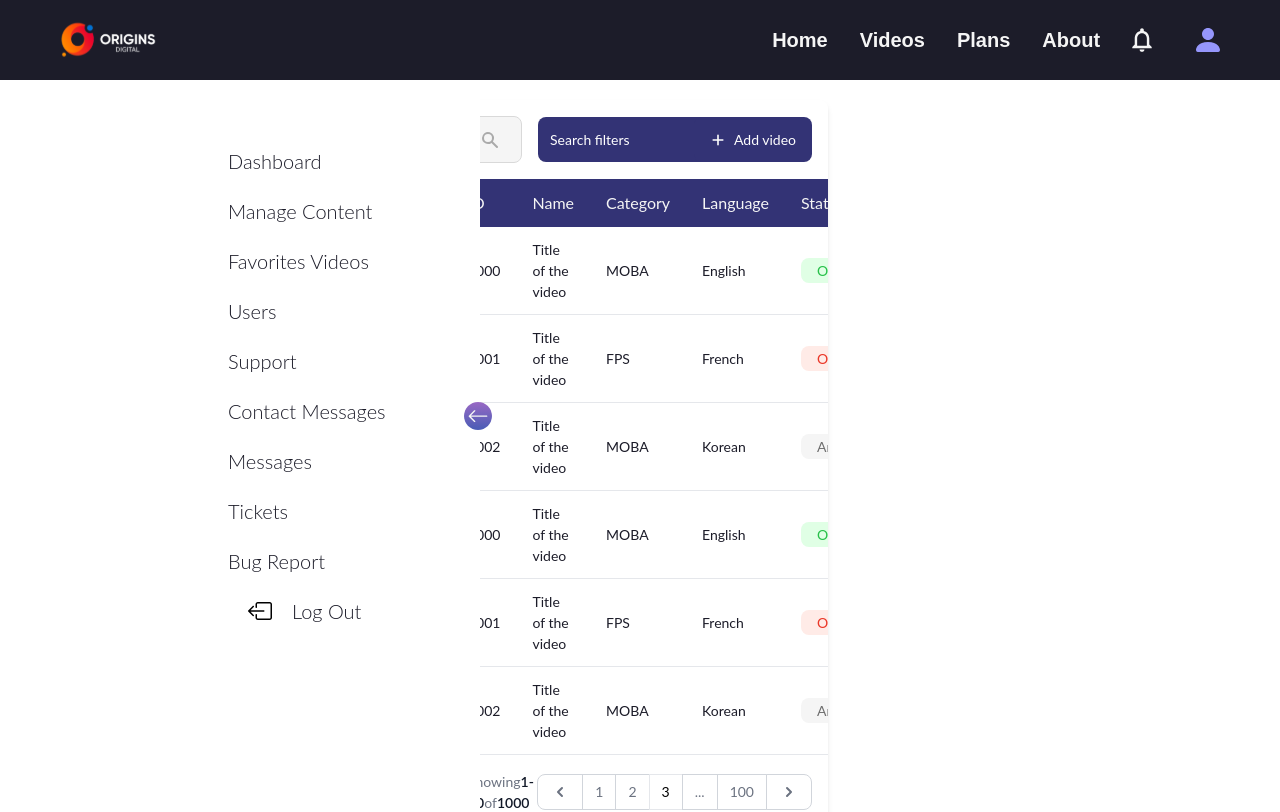
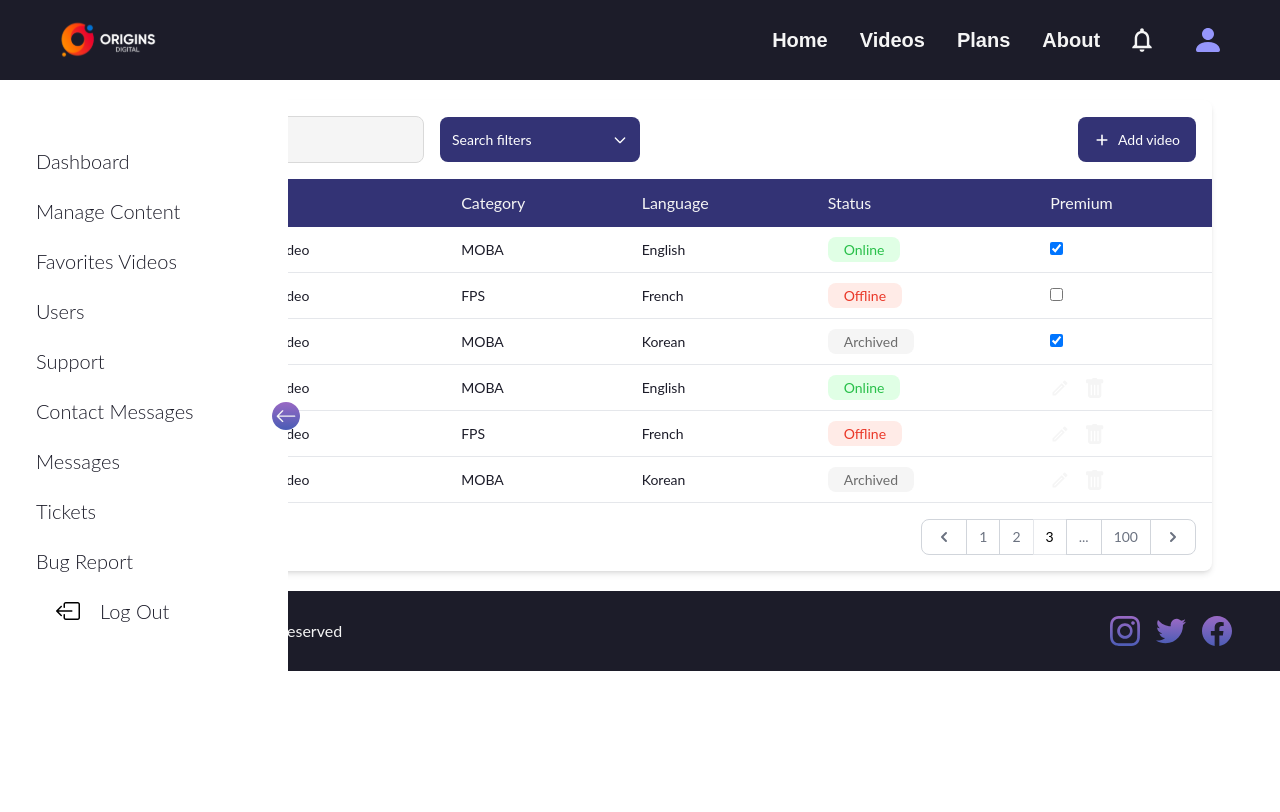
Before and after one commit to WildCodeSchool/2023-02-JS-RemoteFR-JSWizards-P3-Team-Ravenclaw, a React (Vite) app in the folder frontend/: page /account/admin in a window 1280 px wide. Shown: the top 812 px of the page. Built offline with nearby package versions, Linux system fonts and the light colour scheme.

Commit message:
Updated section tags due to changes, replaced with div for proper display

```diff
--- a/frontend/src/layout/DashLayout.jsx
+++ b/frontend/src/layout/DashLayout.jsx
@@ -3,9 +3,9 @@ import DashNavbar from "../components/dashboard/DashNavbar";
 
 export default function DashLayout() {
   return (
-    <section>
+    <div>
       <DashNavbar />
       <Outlet />
-    </section>
+    </div>
   );
 }
--- a/frontend/src/pages/Admin.jsx
+++ b/frontend/src/pages/Admin.jsx
@@ -2,8 +2,8 @@ import DashTable from "../components/dashboard/DashTable";
 
 export default function Admin() {
   return (
-    <section>
+    <div>
       <DashTable />
-    </section>
+    </div>
   );
 }
--- a/frontend/src/pages/User.jsx
+++ b/frontend/src/pages/User.jsx
@@ -1,7 +1,7 @@
 export default function User() {
   return (
-    <section>
+    <div>
       <div>Test</div>
-    </section>
+    </div>
   );
 }
```
